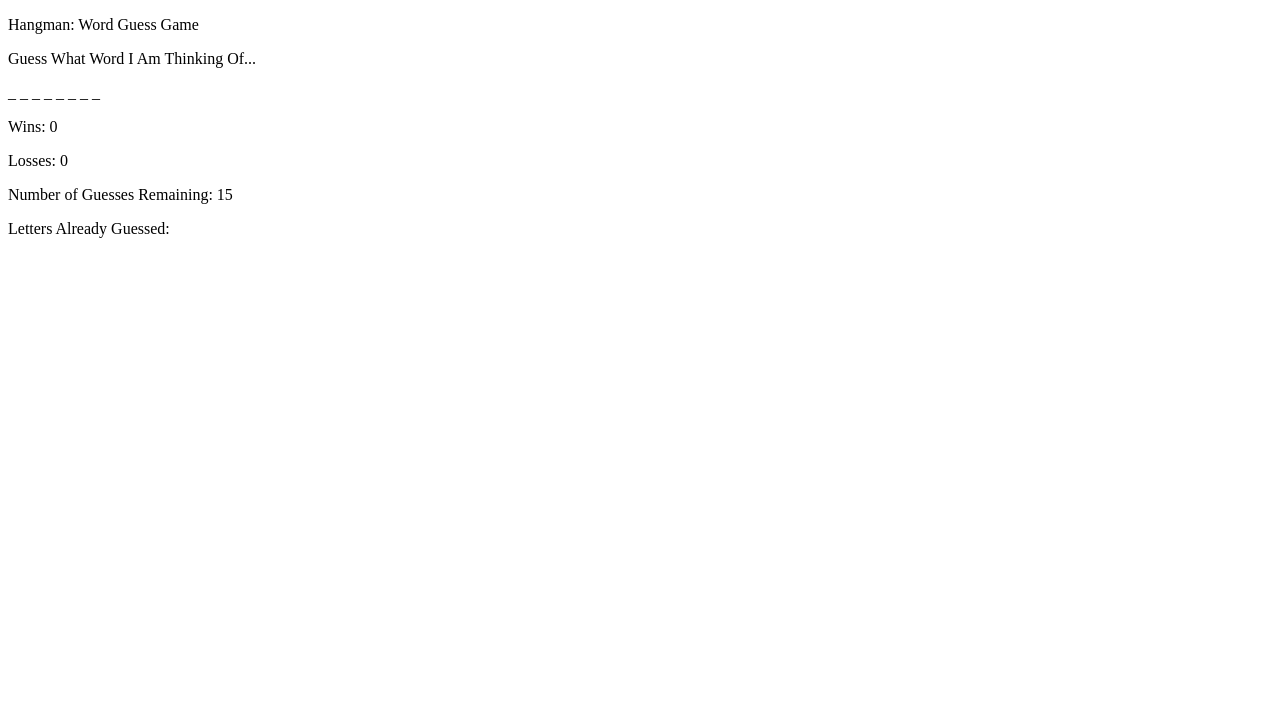
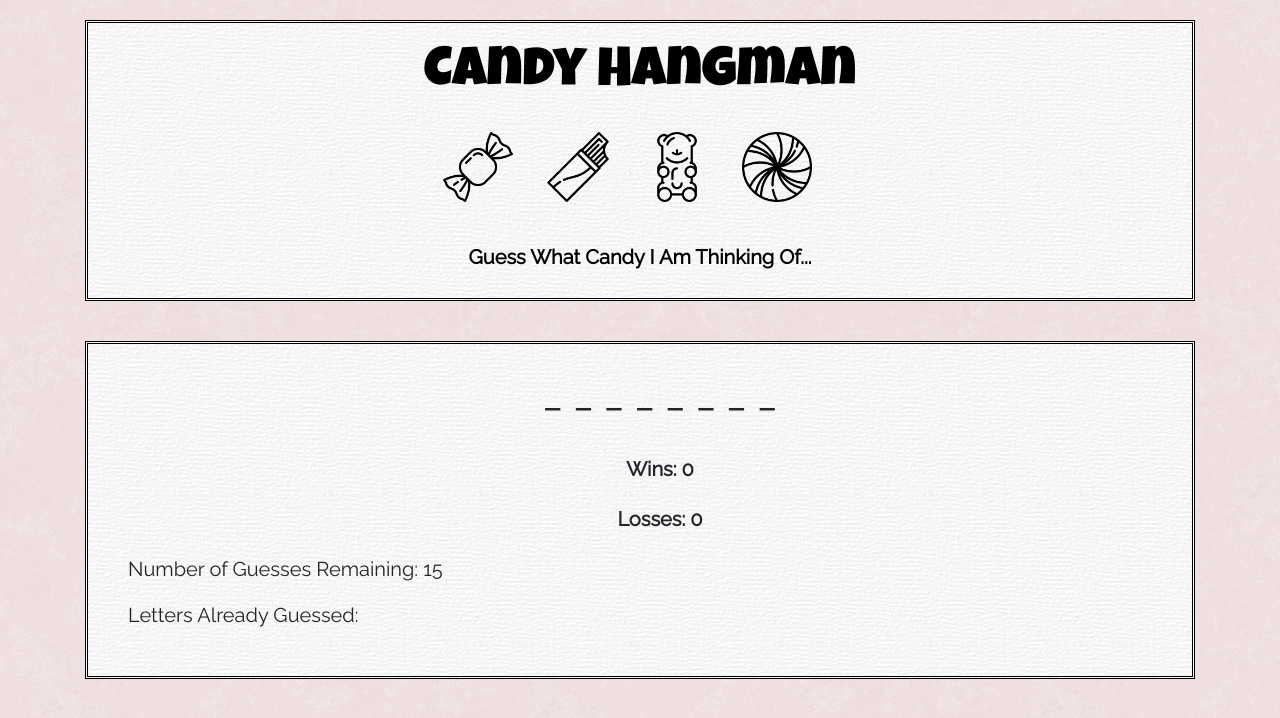
Before and after one commit to halleconger/Word-Guess-Game, a plain HTML site: page index.html in a window 1280 px wide. Drawn offline with nearby package versions, Linux system fonts and the light colour scheme.

Commit message:
added css

```diff
--- a/assets/css/reset.css
+++ b/assets/css/reset.css
@@ -0,0 +1,48 @@
+/* http://meyerweb.com/eric/tools/css/reset/
+   v2.0 | 20110126
+   License: none (public domain)
+*/
+
+html, body, div, span, applet, object, iframe,
+h1, h2, h3, h4, h5, h6, p, blockquote, pre,
+a, abbr, acronym, address, big, cite, code,
+del, dfn, em, img, ins, kbd, q, s, samp,
+small, strike, strong, sub, sup, tt, var,
+b, u, i, center,
+dl, dt, dd, ol, ul, li,
+fieldset, form, label, legend,
+table, caption, tbody, tfoot, thead, tr, th, td,
+article, aside, canvas, details, embed,
+figure, figcaption, footer, header, hgroup,
+menu, nav, output, ruby, section, summary,
+time, mark, audio, video {
+	margin: 0;
+	padding: 0;
+	border: 0;
+	font-size: 100%;
+	font: inherit;
+	vertical-align: baseline;
+}
+/* HTML5 display-role reset for older browsers */
+article, aside, details, figcaption, figure,
+footer, header, hgroup, menu, nav, section {
+	display: block;
+}
+body {
+	line-height: 1;
+}
+ol, ul {
+	list-style: none;
+}
+blockquote, q {
+	quotes: none;
+}
+blockquote:before, blockquote:after,
+q:before, q:after {
+	content: '';
+	content: none;
+}
+table {
+	border-collapse: collapse;
+	border-spacing: 0;
+}
--- a/assets/css/style.css
+++ b/assets/css/style.css
@@ -0,0 +1,57 @@
+body {
+    background: url("../images/pink_rice.png")
+}
+
+.mainHeader {
+    margin-top: 20px;
+    background: url("../images/white_wall.png");
+    text-align: center;
+    color: black;
+    border: 3px double black;
+}
+
+img {
+    width: 70px;
+    height: 70px;
+    margin-bottom: 20px;
+    margin-right: 25px;
+
+}
+
+#psychicGameTitle {
+    padding-top: 10px;
+    font-size: 55px;
+    font-family: 'Luckiest Guy', cursive;
+}
+
+#guesWhatWordTitle {
+    padding-top: 20px;
+    padding-bottom: 10px;
+    font-size: 20px;
+    font-family: 'Raleway', sans-serif;
+    font-weight: bold;
+}
+
+.mainContent {
+    font-family: 'Raleway', sans-serif;
+    background: url("../images/white_wall.png");
+    margin-top: 40px;
+    font-size: 20px;
+    padding-left: 40px;
+    padding-top: 20px;
+    padding-bottom: 30px;
+    border: 3px double black;
+}
+
+.spacesForWord {
+    text-align: center;
+    font-size: 40px;
+    padding-bottom: 10px;
+}
+
+.score {
+    text-align: center;
+    margin-top: 20px;
+    margin-bottom: 20px;
+    font-weight: bold;
+}
--- a/index.html
+++ b/index.html
@@ -5,23 +5,32 @@
     <meta charset="UTF-8">
     <meta name="viewport" content="width=device-width, initial-scale=1.0">
     <meta http-equiv="X-UA-Compatible" content="ie=edge">
-    <title> Word Guess Game </title>
+    <title> Candy Hangman </title>
     <link rel="stylesheet" type="text/css" href="./assets/css/style.css">
+    <link href="https://fonts.googleapis.com/css?family=Luckiest+Guy|Raleway" rel="stylesheet">
+    <link rel="stylesheet" href="https://maxcdn.bootstrapcdn.com/bootstrap/4.0.0/css/bootstrap.min.css" />
 </head>
 
 <body>
     <!-- What appears on HTML page in writing with their given ID -->
-    <div class="maincontent">
-        <p id="psychicgametitle"> Hangman: Word Guess Game </p>
-        <p id="guesswhatwordtitle">Guess What Word I Am Thinking Of...</p>
+    <div class="container">
+        <div class="mainHeader">
+            <p id="psychicGameTitle"> Candy Hangman </p>
+            <img src="./assets/images/anise-candy.png" alt="Candy Piece">
+            <img src="./assets/images/chocolate-bar.png" alt="Chocolate Bar">
+            <img src="./assets/images/gummy-bear.png" alt="Gummy Bear">
+            <img src="./assets/images/mint-ball.png" alt="Mint">
+            <p id="guesWhatWordTitle">Guess What Candy I Am Thinking Of...</p>
+        </div>
 
-        <p>
+        <div class="mainContent">
+            <p class="spacesForWord">
                 <span id="blankSpaces"></span>
             </p>
-        <p> Wins:
+            <p class="score"> Wins:
                 <span id="wins"></span>
             </p>
-        <p> Losses:
+            <p class="score"> Losses:
                 <span id="losses"></span>
             </p>
             <p> Number of Guesses Remaining:
@@ -31,6 +40,7 @@
                 <span id="guessesMade"></span>
             </p>
         </div>
+    </div>
 
     <script src="./assets/javascript/game.js"></script>
 </body>
```
Also changed, not shown: assets/images/anise-candy.png (added), assets/images/chocolate-bar.png (added), assets/images/gummy-bear.png (added), assets/images/light-veneer.png (added), assets/images/mint-ball.png (added), assets/images/pink_rice.png (added), assets/images/white_wall.png (added). Lines whose indentation alone changed are shown as unchanged.
